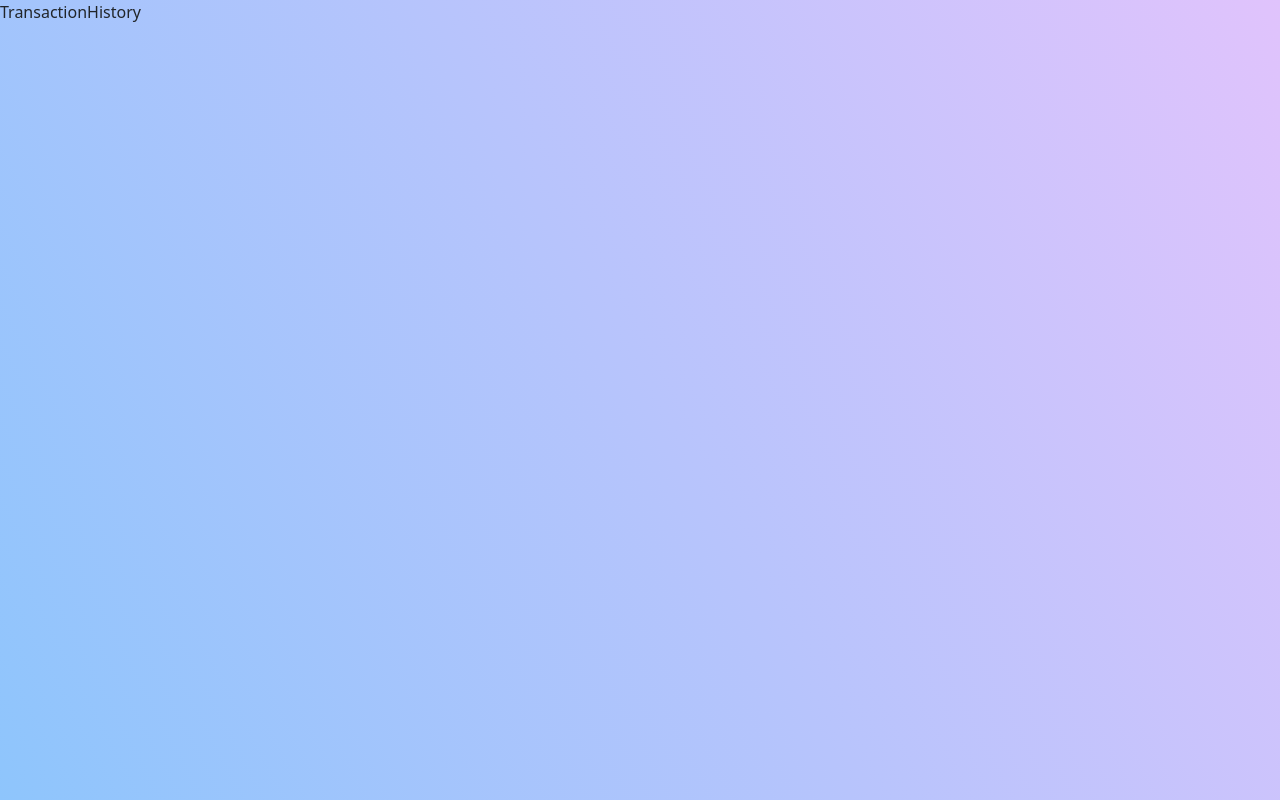
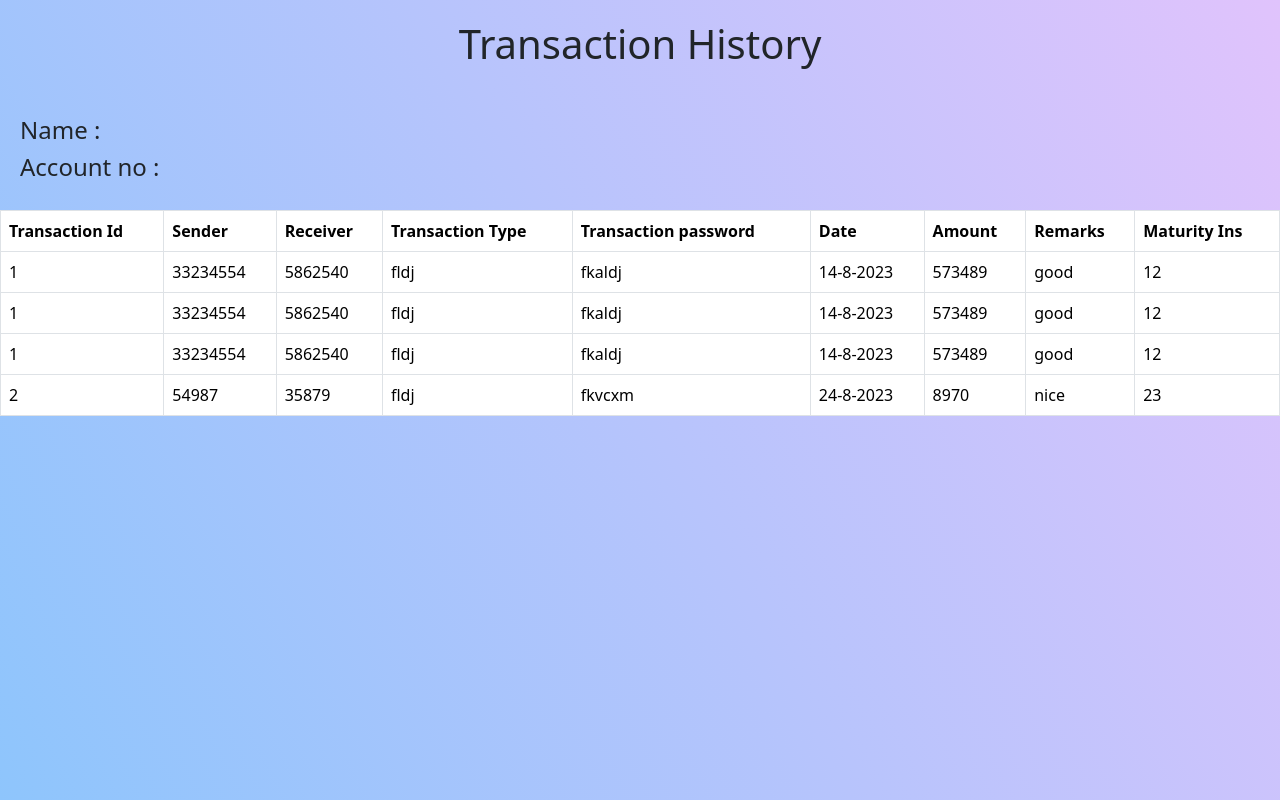
Before and after one commit to dmachine7/batch-training, a React (Create React App) app: page /history in a window 1280 px wide. Built offline with nearby package versions, Linux system fonts and the light colour scheme; data requests are answered from the project's data file.

Commit message:
api tested with fakejson server

```diff
--- /dev/null
+++ b/db.json
@@ -0,0 +1,48 @@
+{
+    "posts": [
+        {
+            "trans_id": 1,
+            "send_acc": 33234554,
+            "rec_acc": 5862540,
+            "trans_type": "fldj",
+            "trans_pass": "fkaldj",
+            "date": "14-8-2023",
+            "amount": 573489,
+            "remarks": "good",
+            "maturity_ins": 12
+        },
+        {
+            "trans_id": 1,
+            "send_acc": 33234554,
+            "rec_acc": 5862540,
+            "trans_type": "fldj",
+            "trans_pass": "fkaldj",
+            "date": "14-8-2023",
+            "amount": 573489,
+            "remarks": "good",
+            "maturity_ins": 12
+        },
+        {
+            "trans_id": 1,
+            "send_acc": 33234554,
+            "rec_acc": 5862540,
+            "trans_type": "fldj",
+            "trans_pass": "fkaldj",
+            "date": "14-8-2023",
+            "amount": 573489,
+            "remarks": "good",
+            "maturity_ins": 12
+        },
+        {
+            "trans_id": 2,
+            "send_acc": 54987,
+            "rec_acc": 35879,
+            "trans_type": "fldj",
+            "trans_pass": "fkvcxm",
+            "date": "24-8-2023",
+            "amount": 8970,
+            "remarks": "nice",
+            "maturity_ins": 23
+        }
+    ]
+}
--- a/src/Components/TransactionHistory.jsx
+++ b/src/Components/TransactionHistory.jsx
@@ -1,8 +1,98 @@
-import React from 'react'
+import React, { useState, useEffect } from 'react'
+
 
 const TransactionHistory = () => {
+  // var transactions = [
+  //   {
+  //     trans_id: 1,
+  //     send_acc: 33234554,
+  //     rec_acc: 5862540,
+  //     trans_type: "fldj",
+  //     trans_pass: "fkaldj",
+  //     date: "14-8-2023",
+  //     amount: 573489,
+  //     remarks: "good",
+  //     maturity_ins: 12,
+  //   },
+  //   {
+  //     trans_id: 2,
+  //     send_acc: 54987,
+  //     rec_acc: 35879,
+  //     trans_type: "fldj",
+  //     trans_pass: "fkvcxm",
+  //     date: "24-8-2023",
+  //     amount: 8970,
+  //     remarks: "nice",
+  //     maturity_ins: 23,
+  //   },
+  // ]
+  const [posts, setPosts] = useState([]);
+
+  const getData = () => {
+    var requestOptions = {
+      method: "GET",
+      redirect: "follow",
+    };
+
+    fetch("http://localhost:3030/posts", requestOptions)
+      .then((response) => response.json())
+      .then((result) => setPosts(result))
+      .catch((error) => console.log("error", error));
+  };
+
+  useEffect(() => {
+    getData();
+  }, []);
   return (
-    <div>TransactionHistory</div>
+    <div>
+      <div><h1 style={{ textAlign: "center", padding: "20px" }}>Transaction History</h1></div>
+      <div style={{ padding: "20px" }}>
+        <h4>Name : { }</h4>
+        <h4>Account no : { }</h4>
+      </div>
+
+      <div>
+        <table class="table table-bordered">
+          <thead class="thead-dark">
+            <tr>
+              <th scope="col">Transaction Id</th>
+              <th scope="col">Sender</th>
+              <th scope="col">Receiver</th>
+              <th scope="col">Transaction Type</th>
+              <th scope="col">Transaction password</th>
+              <th scope="col">Date</th>
+              <th scope="col">Amount</th>
+              <th scope="col">Remarks</th>
+              <th scope="col">Maturity Ins</th>
+            </tr>
+          </thead>
+          <tbody>
+            {posts.map((trans, id) => {
+              return (
+
+                <tr>
+                  {/* // console.log(trans,id) */}
+                  <td>{trans.trans_id}</td>
+                  <td>{trans.send_acc}</td>
+                  <td>{trans.rec_acc}</td>
+                  <td>{trans.trans_type}</td>
+                  <td>{trans.trans_pass}</td>
+                  <td>{trans.date}</td>
+                  <td>{trans.amount}</td>
+                  <td>{trans.remarks}</td>
+                  <td>{trans.maturity_ins}</td>
+                </tr>
+              )
+            })}
+            {/* <th scope="row">1</th> */}
+
+
+          </tbody>
+        </table>
+
+      </div>
+
+    </div>
   )
 }
 
```
